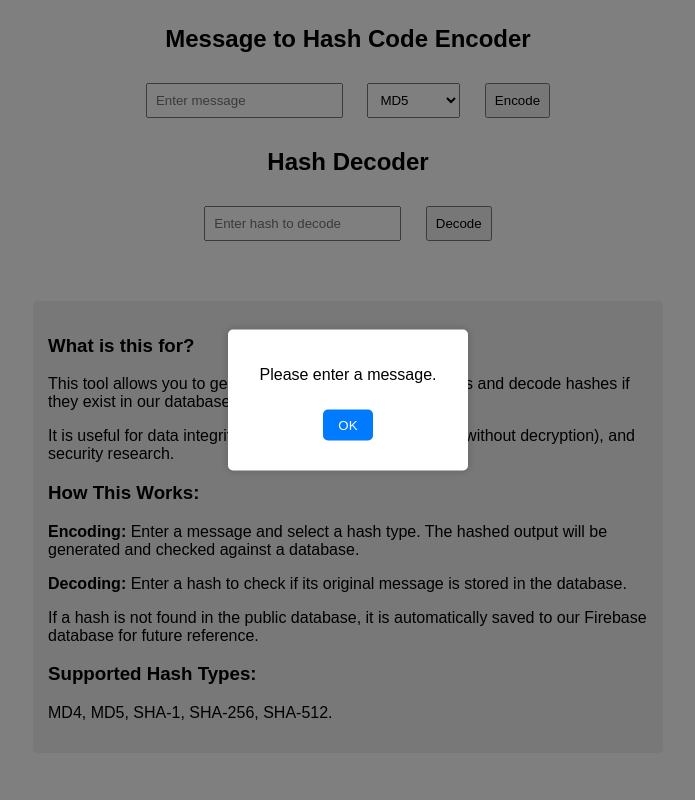
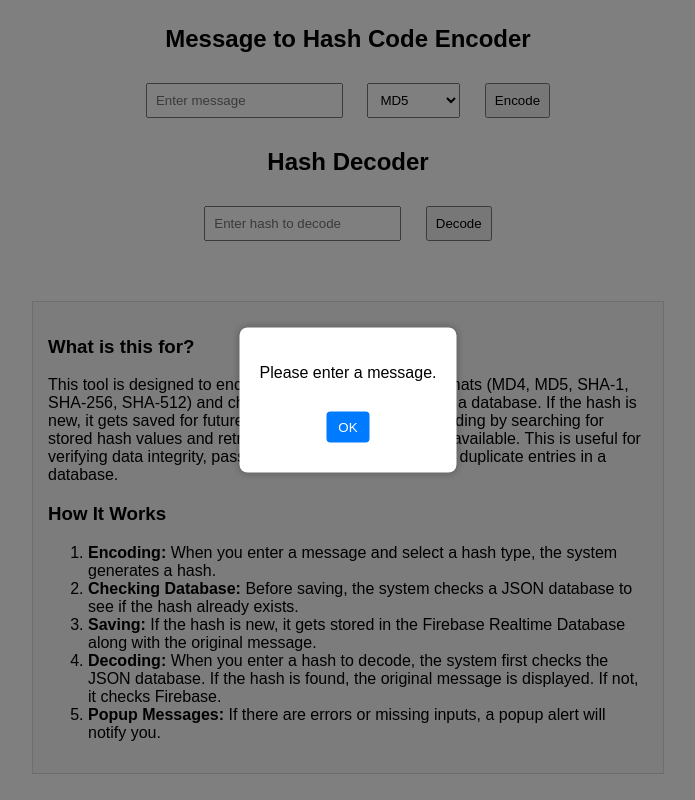
Before and after one commit to GhostPlayer352/Hash-Code, a plain HTML site: page index.html in a window 1280 px wide. Both pictures are taken after a click on the button "Encode". Shown: the whole page, without its empty margins (292-987 px from the left). Drawn offline with nearby package versions, Linux system fonts and the light colour scheme.

Commit message:
Update index.html

```diff
--- a/index.html
+++ b/index.html
@@ -29,47 +29,46 @@
         #info {
             margin-top: 30px;
             padding: 15px;
-            background-color: #f1f1f1;
-            border-radius: 5px;
+            background-color: #f9f9f9;
+            border: 1px solid #ddd;
+            display: inline-block;
             text-align: left;
-            display: inline-block;
             max-width: 600px;
         }
-
-        /* Custom Dialog Styles */
-        .custom-dialog {
+        /* Custom Dialog Styling */
+        #dialogOverlay {
+            display: none;
+            position: fixed;
+            top: 0;
+            left: 0;
+            width: 100%;
+            height: 100%;
+            background: rgba(0, 0, 0, 0.5);
+            z-index: 1000;
+        }
+        #customDialog {
+            display: none;
             position: fixed;
             top: 50%;
             left: 50%;
             transform: translate(-50%, -50%);
             background: white;
             padding: 20px;
-            box-shadow: 0px 0px 10px rgba(0, 0, 0, 0.2);
-            border-radius: 5px;
-            z-index: 1000;
+            border-radius: 8px;
+            box-shadow: 0px 0px 10px rgba(0, 0, 0, 0.3);
+            z-index: 1001;
             text-align: center;
-            min-width: 200px;
         }
-        .custom-dialog button {
-            margin-top: 10px;
-            padding: 8px 15px;
+        #dialogMessage {
+            margin-bottom: 20px;
+        }
+        #closeDialog {
             background: #007bff;
             color: white;
+            padding: 8px 12px;
             border: none;
-            border-radius: 5px;
+            border-radius: 4px;
             cursor: pointer;
-        }
-        .custom-dialog button:hover {
-            background: #0056b3;
-        }
-        .dialog-overlay {
-            position: fixed;
-            top: 0;
-            left: 0;
-            width: 100%;
-            height: 100%;
-            background: rgba(0, 0, 0, 0.5);
-            z-index: 999;
         }
     </style>
 </head>
@@ -81,7 +80,7 @@
 
     <select id="hashType">
         <option value="MD4">MD4</option>
-        <option value="MD5" selected>MD5</option>
+        <option value="MD5" selected>MD5</option>  <!-- MD5 is now the default -->
         <option value="SHA1">SHA-1</option>
         <option value="SHA256">SHA-256</option>
         <option value="SHA512">SHA-512</option>
@@ -98,54 +97,44 @@
 
     <div id="decodedMessage"></div>
 
-    <!-- Information Section -->
     <div id="info">
         <h3>What is this for?</h3>
-        <p>This tool allows you to generate hash codes from messages and decode hashes if they exist in our database.</p>
-        <p>It is useful for data integrity verification, password storage (without decryption), and security research.</p>
+        <p>This tool is designed to encode text into various hash formats (MD4, MD5, SHA-1, SHA-256, SHA-512)
+        and check if a hash already exists in a database. If the hash is new, it gets saved for future reference.
+        It also allows decoding by searching for stored hash values and retrieving the original message if available.
+        This is useful for verifying data integrity, password hashing, and preventing duplicate entries in a database.</p>
 
-        <h3>How This Works:</h3>
-        <p><strong>Encoding:</strong> Enter a message and select a hash type. The hashed output will be generated and checked against a database.</p>
-        <p><strong>Decoding:</strong> Enter a hash to check if its original message is stored in the database.</p>
-        <p>If a hash is not found in the public database, it is automatically saved to our Firebase database for future reference.</p>
-
-        <h3>Supported Hash Types:</h3>
-        <p>MD4, MD5, SHA-1, SHA-256, SHA-512.</p>
+        <h3>How It Works</h3>
+        <ol>
+            <li><strong>Encoding:</strong> When you enter a message and select a hash type, the system generates a hash.</li>
+            <li><strong>Checking Database:</strong> Before saving, the system checks a JSON database to see if the hash already exists.</li>
+            <li><strong>Saving:</strong> If the hash is new, it gets stored in the Firebase Realtime Database along with the original message.</li>
+            <li><strong>Decoding:</strong> When you enter a hash to decode, the system first checks the JSON database. If the hash is found, the original message is displayed. If not, it checks Firebase.</li>
+            <li><strong>Popup Messages:</strong> If there are errors or missing inputs, a popup alert will notify you.</li>
+        </ol>
     </div>
 
     <!-- Custom Dialog -->
+    <div id="dialogOverlay"></div>
+    <div id="customDialog">
+        <p id="dialogMessage"></p>
+        <button id="closeDialog" onclick="closeDialog()">OK</button>
+    </div>
+
     <script>
+        const FIREBASE_URL = "https://hash-code-20ecd-default-rtdb.firebaseio.com/";
+        const SECRET_KEY = "BZ8Rk25w81by4W8E8GeylP7EEpBtHU8VksuN3wpr"; // Your Secret Key
+        const JSON_DATABASE_URL = "https://raw.githubusercontent.com/MainScripts352/Database/refs/heads/main/Hash%20Code%20Database";
+
         function showDialog(message) {
-            // Create overlay
-            let overlay = document.createElement("div");
-            overlay.className = "dialog-overlay";
-            overlay.onclick = closeDialog;
-
-            // Create dialog box
-            let dialog = document.createElement("div");
-            dialog.className = "custom-dialog";
-
-            // Message content
-            let messageText = document.createElement("p");
-            messageText.innerText = message;
-
-            // Close button
-            let closeButton = document.createElement("button");
-            closeButton.innerText = "OK";
-            closeButton.onclick = closeDialog;
-
-            // Append elements
-            dialog.appendChild(messageText);
-            dialog.appendChild(closeButton);
-            document.body.appendChild(overlay);
-            document.body.appendChild(dialog);
+            document.getElementById("dialogMessage").innerText = message;
+            document.getElementById("dialogOverlay").style.display = "block";
+            document.getElementById("customDialog").style.display = "block";
         }
 
         function closeDialog() {
-            let overlay = document.querySelector(".dialog-overlay");
-            let dialog = document.querySelector(".custom-dialog");
-            if (overlay) overlay.remove();
-            if (dialog) dialog.remove();
+            document.getElementById("dialogOverlay").style.display = "none";
+            document.getElementById("customDialog").style.display = "none";
         }
 
         function encodeMessage() {
@@ -158,7 +147,6 @@
                 return;
             }
 
-            // Generate the hash
             switch (hashType) {
                 case "MD4":
                     hashedMessage = md4(message);
@@ -179,8 +167,30 @@
                     hashedMessage = "Invalid Hash Type";
             }
 
-            // Display the hashed message
             document.getElementById("output").innerHTML = `<p><strong>Hashed Output:</strong></p><p>${hashedMessage}</p>`;
+
+            fetch(JSON_DATABASE_URL)
+                .then(response => response.json())
+                .then(data => {
+                    if (data.hasOwnProperty(hashedMessage)) {
+                        console.log("Hash found in JSON database. Not saving to Firebase.");
+                    } else {
+                        console.log("Hash not found. Saving to Firebase.");
+                        saveToFirebase(hashedMessage, message, hashType);
+                    }
+                })
+                .catch(error => {
+                    console.error("Error fetching JSON database:", error);
+                    saveToFirebase(hashedMessage, message, hashType);
+                });
+        }
+
+        function saveToFirebase(hashedMessage, message, hashType) {
+            fetch(`${FIREBASE_URL}${hashedMessage}.json?auth=${SECRET_KEY}`, {
+                method: "PUT",
+                headers: { "Content-Type": "application/json" },
+                body: JSON.stringify({ message, type: hashType })
+            }).catch(error => console.error("Error saving data:", error));
         }
 
         function decodeMessage() {
@@ -191,9 +201,13 @@
                 return;
             }
 
-            document.getElementById("decodedMessage").innerHTML = `
-                <p><strong>Original Message:</strong></p>
-                <p>Message not found.</p>`;
+            fetch(`${FIREBASE_URL}${hashInput}.json?auth=${SECRET_KEY}`)
+                .then(response => response.json())
+                .then(firebaseData => {
+                    document.getElementById("decodedMessage").innerHTML = firebaseData?.message
+                        ? `<p><strong>Original Message:</strong></p><p>${firebaseData.message}</p>`
+                        : "<p><strong>Message not found.</strong></p>";
+                }).catch(error => console.error("Error checking Firebase:", error));
         }
     </script>
 </body>
```
